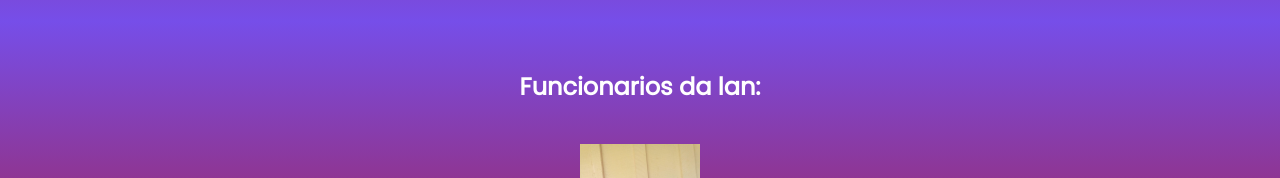
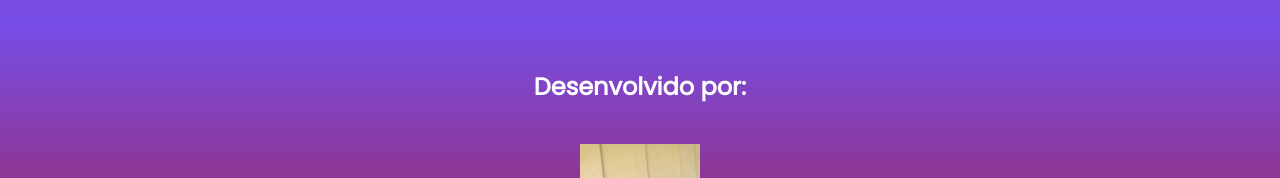
Before and after one commit to sandroCr7/site, a plain HTML site: page index.html in a window 1280 px wide. Shown: the part 520-698 px from the top of the page. Drawn offline with Linux system fonts and the light colour scheme.

Commit message:
Update index.html

```diff
--- a/index.html
+++ b/index.html
@@ -41,7 +41,7 @@
 
     <section class="pessoa">
     <section class="estudante">
-        <h2 class="estudante-titulo">Funcionarios da lan:</h2>
+        <h2 class="estudante-titulo">Desenvolvido por:</h2>
         <div class="estudante-todos">
             <span></span>
             <div class="estudante-div">
```
